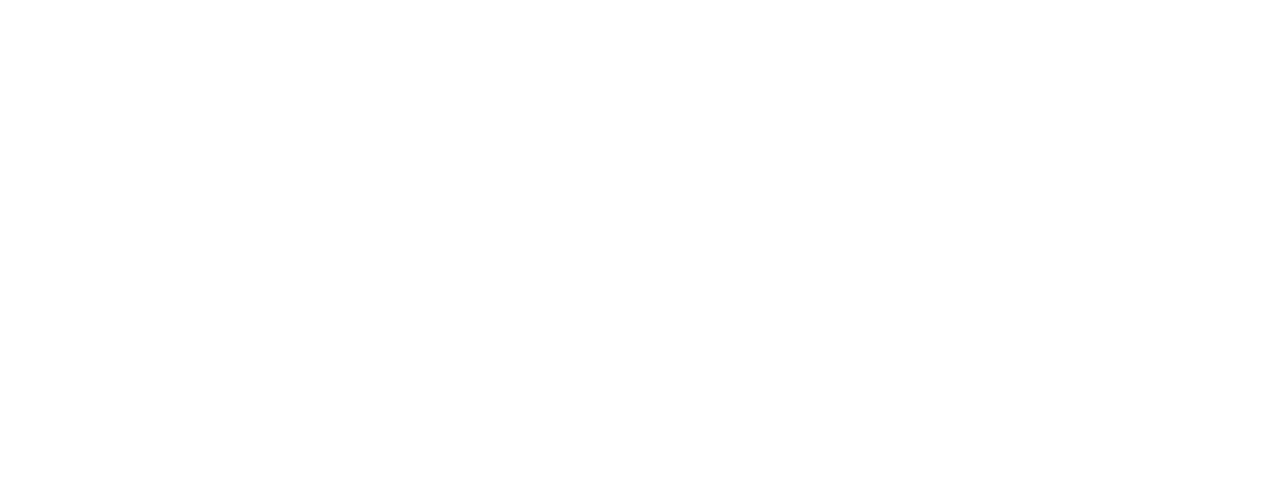
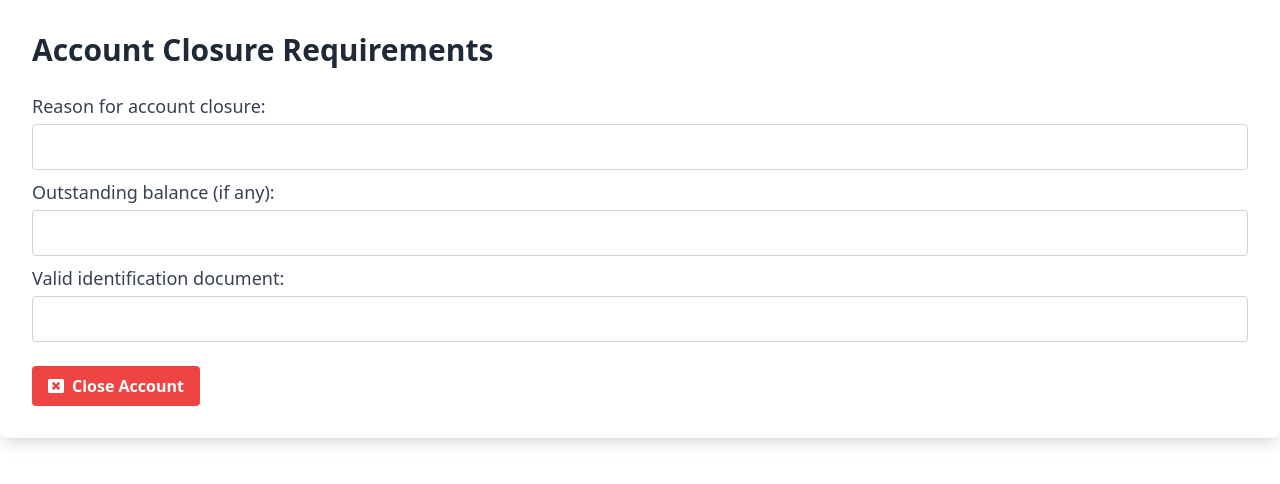
Before and after one commit to ahmedlabib02/Lebo-and-Co, a React (Create React App) app in the folder bankingapp/: page /CloseAccount in a window 1280 px wide. Shown: the top 484 px of the page. Built offline with nearby package versions, Linux system fonts and the light colour scheme.

Commit message:
kott:pages+full account

```diff
--- a/bankingapp/src/App.js
+++ b/bankingapp/src/App.js
@@ -4,6 +4,8 @@ import Register from './Pages/Register';
 import HomePage from './Pages/HomePage';
 import Account from './Pages/Account';
 import AccountInfo from './Pages/AccountInfo';
+import OpenAccount from './Pages/OpenAccount';
+import CloseAccount from './Pages/CloseAccount';
 
 
 function App(){
@@ -27,6 +29,12 @@ function App(){
         <Route path="/AccountInfo">
         <AccountInfo/>
         </Route>
+        <Route path="/OpenAccount">
+        <OpenAccount/>
+        </Route>
+        <Route path="/CloseAccount">
+        <CloseAccount/>
+        </Route>
 
   </div>);
 }
--- a/bankingapp/src/Pages/Account.js
+++ b/bankingapp/src/Pages/Account.js
@@ -3,8 +3,14 @@ import { FaInfo,FaTimes,FaFolderOpen } from 'react-icons/fa';
 import useNavigation from '../hooks/use-navigation';
 function Account(){
     const {navigate}= useNavigation();
-    const handleButtonClick = ()=>{
+    const handleInfoClick = ()=>{
         navigate('/AccountInfo');
+      }
+      const handleOpenClick = ()=>{
+        navigate('/OpenAccount');
+      }
+      const handleCloseClick = ()=>{
+        navigate('/CloseAccount');
       }
 
 
@@ -13,9 +19,9 @@ function Account(){
 
           <div className="flex justify-center mt-8">
             <div className="grid grid-cols-3 gap-8 max-w-4xl">
-              <ButtonCard title="View Account" icon={FaInfo} onClick={handleButtonClick} />
-              <ButtonCard title="Open Account" icon={FaFolderOpen} onClick={handleButtonClick} />
-              <ButtonCard title="Close Account" icon={FaTimes} onClick={handleButtonClick} />
+              <ButtonCard title="View Account" icon={FaInfo} onClick={handleInfoClick} />
+              <ButtonCard title="Open Account" icon={FaFolderOpen} onClick={handleOpenClick} />
+              <ButtonCard title="Close Account" icon={FaTimes} onClick={handleCloseClick} />
             </div>
           </div>
         </div>
--- a/bankingapp/src/Pages/AccountInfo.js
+++ b/bankingapp/src/Pages/AccountInfo.js
@@ -0,0 +1,25 @@
+function AccountInfo(){
+const AccountInfo = {
+    balance: 1000,
+    accountNumber: '1234567890',
+    // Add more account information fields as needed
+  };
+
+  return (
+    <div className="p-8 bg-white rounded-lg shadow-lg">
+      <h2 className="text-3xl font-bold text-gray-800 mb-6">Account Information</h2>
+      <div className="border-t border-gray-300 pt-4">
+        <p className="text-lg text-gray-700">
+          <span className="font-semibold">Balance:</span> {AccountInfo.balance}
+        </p>
+        <p className="text-lg text-gray-700">
+          <span className="font-semibold">Account Number:</span>{' '}
+          {AccountInfo.accountNumber}
+        </p>
+        {/* Display additional account information fields */}
+      </div>
+    </div>
+  );
+}
+
+export default AccountInfo;
--- /dev/null
+++ b/bankingapp/src/Pages/CloseAccount.js
@@ -0,0 +1,69 @@
+import React, { useState } from 'react';
+import { FaWindowClose } from 'react-icons/fa';
+function CloseAccount(){
+
+    const [requirements, setRequirements] = useState({
+        reason: '',
+        outstandingBalance: '',
+        identification: '',
+      });
+
+      const handleChange = (e) => {
+        const { name, value } = e.target;
+        setRequirements((prevRequirements) => ({
+          ...prevRequirements,
+          [name]: value,
+        }));
+      };
+
+      const handleSave = () => {
+        // Perform save action here
+        console.log('Requirements saved:', requirements);
+      };
+
+      return (
+        <div className="p-8 bg-white rounded-lg shadow-lg">
+          <h2 className="text-3xl font-bold text-gray-800 mb-6">Account Closure Requirements</h2>
+          <div>
+            <label className="block text-lg text-gray-700 mb-2">
+              Reason for account closure:
+              <input
+                type="text"
+                name="reason"
+                value={requirements.reason}
+                onChange={handleChange}
+                className="block w-full rounded border border-gray-300 py-2 px-3 mt-1"
+              />
+            </label>
+            <label className="block text-lg text-gray-700 mb-2">
+              Outstanding balance (if any):
+              <input
+                type="text"
+                name="outstandingBalance"
+                value={requirements.outstandingBalance}
+                onChange={handleChange}
+                className="block w-full rounded border border-gray-300 py-2 px-3 mt-1"
+              />
+            </label>
+            <label className="block text-lg text-gray-700 mb-2">
+              Valid identification document:
+              <input
+                type="text"
+                name="identification"
+                value={requirements.identification}
+                onChange={handleChange}
+                className="block w-full rounded border border-gray-300 py-2 px-3 mt-1"
+              />
+            </label>
+          </div>
+          <button
+        className="flex items-center justify-center bg-red-500 hover:bg-red-700 text-white font-bold py-2 px-4 rounded mt-6"
+        onClick={handleSave}
+      >
+        <FaWindowClose className="mr-2" />
+        Close Account
+      </button>
+        </div>
+      );
+}
+export default CloseAccount;
--- a/bankingapp/src/Pages/HomePage.js
+++ b/bankingapp/src/Pages/HomePage.js
@@ -4,8 +4,23 @@ import { FaUser, FaMoneyBillWave, FaCreditCard, FaFileInvoiceDollar, FaExchangeA
 import useNavigation from '../hooks/use-navigation';
 function HomePage() {
   const {navigate}= useNavigation();
-  const handleButtonClick = ()=>{
+  const handleAccountClick = ()=>{
     navigate('/Account');
+  }
+  const handleLoanClick = ()=>{
+    navigate('/Loan');
+  }
+  const handleCreditClick = ()=>{
+    navigate('/CreditCard');
+  }
+  const handleBillsClick = ()=>{
+    navigate('/Bills');
+  }
+  const handleTransferClick = ()=>{
+    navigate('/Transfers');
+  }
+  const handleContactClick = ()=>{
+    navigate('/Contact');
   }
 
   return (
@@ -14,12 +29,12 @@ function HomePage() {
 
       <div className="flex justify-center mt-8">
         <div className="grid grid-cols-3 gap-8 max-w-4xl">
-          <ButtonCard title="Account" icon={FaUser} onClick={handleButtonClick} />
-          <ButtonCard title="Loan" icon={FaMoneyBillWave} onClick={handleButtonClick} />
-          <ButtonCard title="Credit Card" icon={FaCreditCard} onClick={handleButtonClick} />
-          <ButtonCard title="Bills" icon={FaFileInvoiceDollar} onClick={handleButtonClick} />
-          <ButtonCard title="Transfers" icon={FaExchangeAlt} onClick={handleButtonClick} />
-          <ButtonCard title="Contact Us" icon={FaPhone} onClick={handleButtonClick} />
+          <ButtonCard title="Account" icon={FaUser} onClick={handleAccountClick} />
+          <ButtonCard title="Loan" icon={FaMoneyBillWave} onClick={handleLoanClick} />
+          <ButtonCard title="Credit Card" icon={FaCreditCard} onClick={handleCreditClick} />
+          <ButtonCard title="Bills" icon={FaFileInvoiceDollar} onClick={handleBillsClick} />
+          <ButtonCard title="Transfers" icon={FaExchangeAlt} onClick={handleTransferClick} />
+          <ButtonCard title="Contact Us" icon={FaPhone} onClick={handleContactClick} />
         </div>
       </div>
     </div>
--- /dev/null
+++ b/bankingapp/src/Pages/OpenAccount.js
@@ -0,0 +1,77 @@
+import { useState } from "react";
+import { FaSave  } from 'react-icons/fa';
+
+function OpenAccount(){
+
+
+    const [requirements, setRequirements] = useState({
+        identification: '',
+        proofOfAddress: '',
+        initialDeposit: '',
+        applicationForm: '',
+      });
+
+      const handleChange = (e) => {
+        const { name, value } = e.target;
+        setRequirements((prevRequirements) => ({
+          ...prevRequirements,
+          [name]: value,
+        }));
+      };
+
+      return (
+        <div className="p-8 bg-white rounded-lg shadow-lg">
+          <h2 className="text-3xl font-bold text-gray-800 mb-6">Account Opening Requirements</h2>
+          <div>
+            <label className="block text-lg text-gray-700 mb-2">
+              Valid identification document:
+              <input
+                type="text"
+                name="identification"
+                value={requirements.identification}
+                onChange={handleChange}
+                className="block w-full rounded border border-gray-300 py-2 px-3 mt-1"
+              />
+            </label>
+            <label className="block text-lg text-gray-700 mb-2">
+              Proof of address:
+              <input
+                type="text"
+                name="proofOfAddress"
+                value={requirements.proofOfAddress}
+                onChange={handleChange}
+                className="block w-full rounded border border-gray-300 py-2 px-3 mt-1"
+              />
+            </label>
+            <label className="block text-lg text-gray-700 mb-2">
+              Initial deposit amount:
+              <input
+                type="text"
+                name="initialDeposit"
+                value={requirements.initialDeposit}
+                onChange={handleChange}
+                className="block w-full rounded border border-gray-300 py-2 px-3 mt-1"
+              />
+            </label>
+            <label className="block text-lg text-gray-700 mb-2">
+              Completed application form:
+              <input
+                type="text"
+                name="applicationForm"
+                value={requirements.applicationForm}
+                onChange={handleChange}
+                className="block w-full rounded border border-gray-300 py-2 px-3 mt-1"
+              />
+            </label>
+          </div>
+          <button
+        className="flex items-center justify-center bg-green-500 hover:bg-green-700 text-white font-bold py-2 px-4 rounded mt-6" >
+        <FaSave className="mr-2" />
+        Save
+      </button>
+
+
+        </div>
+      );
+}
+export default OpenAccount;
```
Also changed, not shown: bankingapp/src/Pages/Bills.js (added), bankingapp/src/Pages/Contact.js (added), bankingapp/src/Pages/CreditCard.js (added), bankingapp/src/Pages/Loan.js (added), bankingapp/src/Pages/Transfers.js (added).
